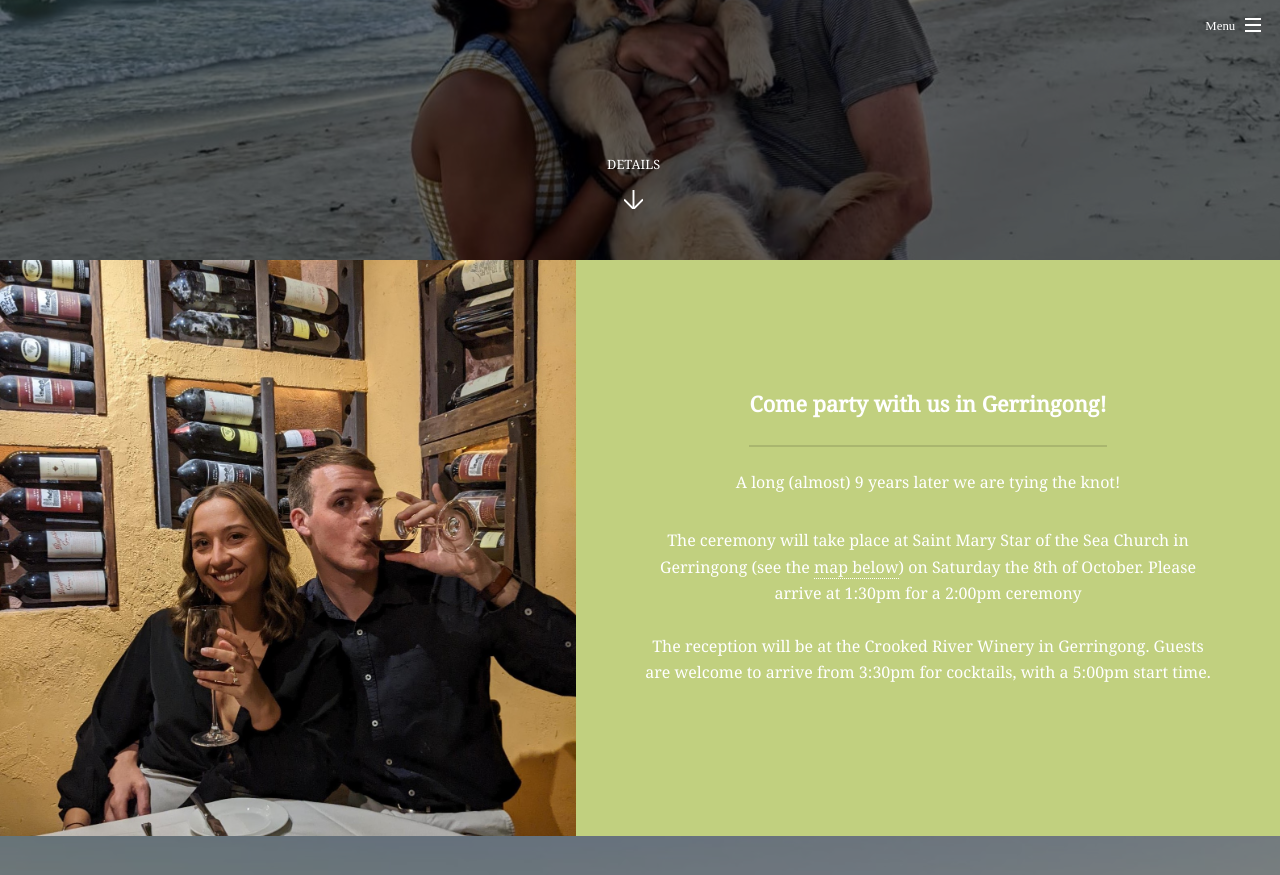
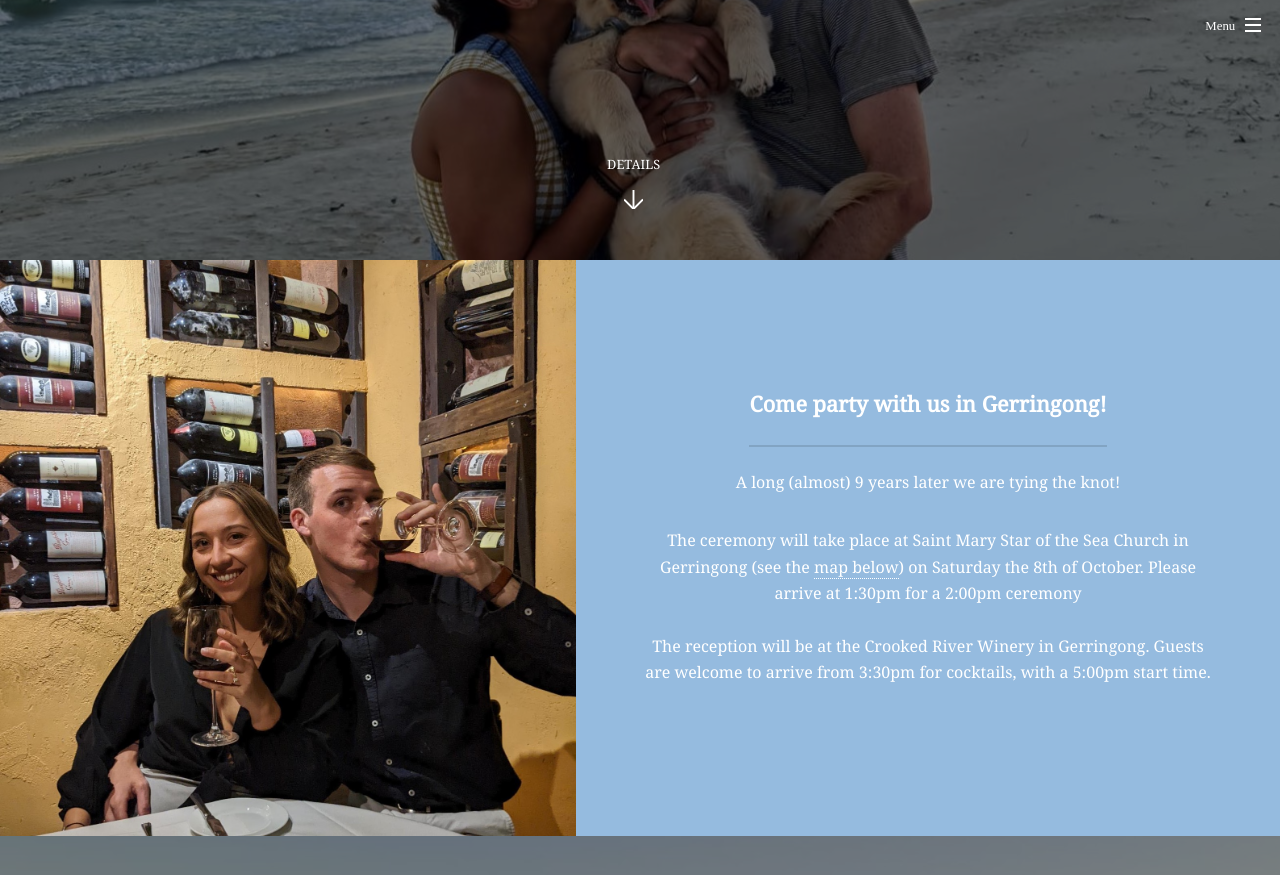
Before and after one commit to mongerrr/alanatom, a Jekyll site: the page built from index.html, in a window 1280 px wide and 900 px high, scrolled down 640 px. Shown: the top 875 px of the window. Built offline with Jekyll 4.4.1, drawn with Linux system fonts in a browser that asks for light colours; some web fonts are replaced.

Commit message:
try baby blue eyes

```diff
--- a/_sass/libs/_vars.scss
+++ b/_sass/libs/_vars.scss
@@ -40,14 +40,14 @@
   $grey: #e8e7e5;
   $yellow: #f0e0a2;
   $red: #f49890;
-  $blue: #d1e189;
+  $blue: #a1caf1;
   $blue2: #d4f0fc;
   $green: #d1e189;
   $grey: #777777;
 
 // Palette.
 	$palette: (
-		bg:					#d1e189,
+		bg:					#a1caf1,
 		fg:					#fff,
 		fg-bold:			#fff,
 		fg-light:			rgba(255,255,255,100),
@@ -57,7 +57,7 @@
 		border2-bg:			rgba(144,144,144,100),
 
 		accent1: (
-		bg:					#d1e189,
+		bg:					#a1caf1,
 		fg:					#ffffff,
 		fg-bold:			#ffffff,
 		fg-light:			rgba(255,255,255,100),
@@ -68,7 +68,7 @@
 		),
 
 		accent2: (
-		bg:					#d1e189,
+		bg:					#a1caf1,
 		fg:					#ffffff,
 		fg-bold:			#ffffff,
 		fg-light:			rgba(255,255,255,100),
```
